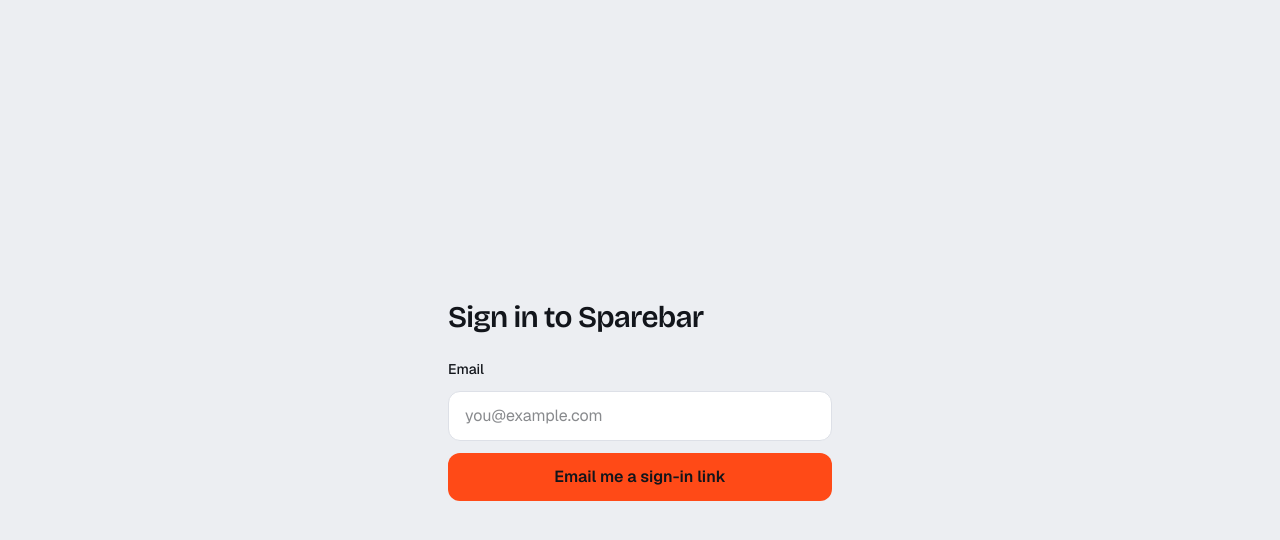
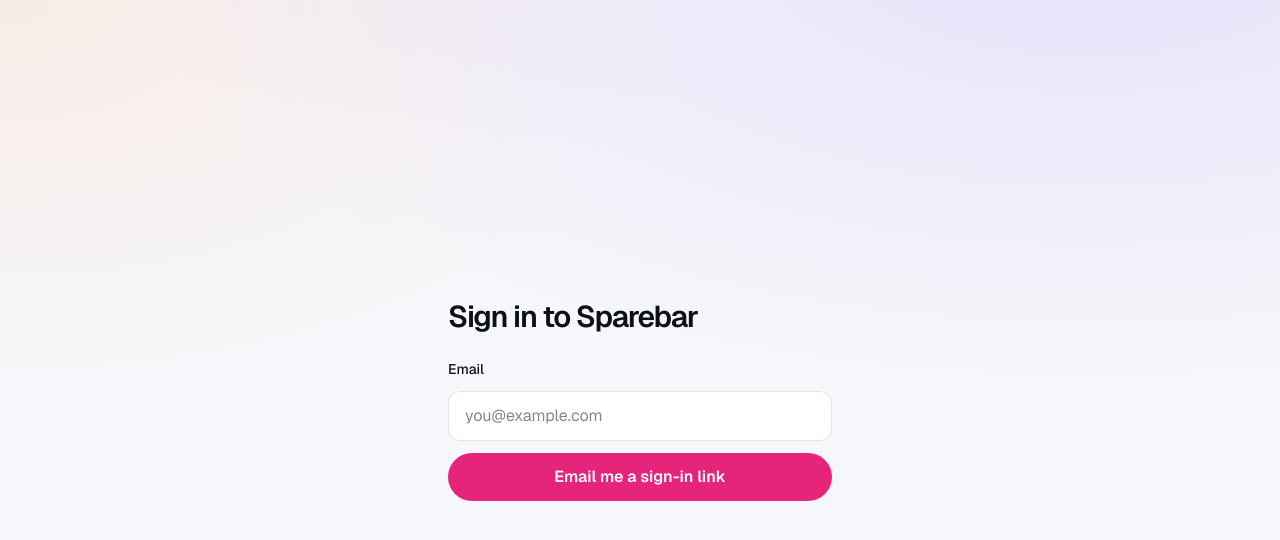
Before and after one commit to rishabhguptajs/sparebar-app, a Next.js app: page /login in a window 1280 px wide. Shown: the top 540 px of the page. Built offline with nearby package versions, Linux system fonts and the light colour scheme; no server answers.

Commit message:
Bring the bright look to the app: light tokens, Geist headings, pill buttons

```diff
--- a/src/app/globals.css
+++ b/src/app/globals.css
@@ -2,31 +2,16 @@
 
 /* Cool fog canvas, ink blue-black text, one signal orange. Dark mode keeps the same roles. */
 :root {
-  --bg: #eceef2;
+  --bg: #f6f7fa;
   --panel: #ffffff;
-  --panel-2: #f4f5f8;
-  --line: #dde0e7;
-  --ink: #12151b;
-  --ink-2: #566070;
-  --accent: #ff4a17;
-  --accent-ink: #12151b;
+  --panel-2: #eceef4;
+  --line: rgb(14 16 24 / 0.1);
+  --ink: #0e1018;
+  --ink-2: #5d6272;
+  --accent: #e5247a;
+  --accent-ink: #ffffff;
   --danger: #c4261d;
   --ok: #17794a;
-}
-
-@media (prefers-color-scheme: dark) {
-  :root {
-    --bg: #0c0e12;
-    --panel: #14171d;
-    --panel-2: #1a1e26;
-    --line: #272c36;
-    --ink: #eef0f4;
-    --ink-2: #98a1b2;
-    --accent: #ff6636;
-    --accent-ink: #0c0e12;
-    --danger: #ff7a70;
-    --ok: #4ad08c;
-  }
 }
 
 @theme inline {
@@ -42,15 +27,19 @@
   --color-ok: var(--ok);
   --font-sans: var(--font-geist-sans);
   --font-mono: var(--font-geist-mono);
-  --font-display: var(--font-display);
+  --font-display: var(--font-geist-sans);
 }
 
 html {
-  color-scheme: light dark;
+  color-scheme: light;
 }
 
 body {
-  background: var(--bg);
+  background-color: var(--bg);
+  background-image:
+    radial-gradient(60rem 28rem at 85% -8%, rgb(190 170 255 / 0.28), transparent),
+    radial-gradient(44rem 24rem at 0% 0%, rgb(255 200 170 / 0.24), transparent);
+  background-repeat: no-repeat;
   color: var(--ink);
   font-family: var(--font-geist-sans), system-ui, sans-serif;
   -webkit-font-smoothing: antialiased;
@@ -173,3 +162,7 @@ dialog::backdrop {
     animation: none;
   }
 }
+
+.font-display {
+  letter-spacing: -0.045em;
+}
--- a/src/app/layout.tsx
+++ b/src/app/layout.tsx
@@ -1,23 +1,11 @@
 import type { Metadata } from "next";
-import { Bricolage_Grotesque, Geist, Geist_Mono, Syne } from "next/font/google";
+import { Geist, Geist_Mono } from "next/font/google";
 import "./globals.css";
 import { brand } from "@/config/brand";
 
 const geistSans = Geist({
   variable: "--font-geist-sans",
   subsets: ["latin"],
-});
-
-const display = Bricolage_Grotesque({
-  variable: "--font-display",
-  subsets: ["latin"],
-  weight: ["500", "600", "700"],
-});
-
-const wide = Syne({
-  variable: "--font-wide",
-  subsets: ["latin"],
-  weight: ["700", "800"],
 });
 
 const geistMono = Geist_Mono({
@@ -46,7 +34,7 @@ export default function RootLayout({
   return (
     <html lang="en">
       <body
-        className={`${geistSans.variable} ${geistMono.variable} ${display.variable} ${wide.variable} antialiased`}
+        className={`${geistSans.variable} ${geistMono.variable} antialiased`}
       >
         {children}
       </body>
--- a/src/app/login/page.tsx
+++ b/src/app/login/page.tsx
@@ -68,7 +68,7 @@ export default function LoginPage() {
               />
               <button
                 disabled={codeState === "checking" || code.length < 6}
-                className="rounded-xl bg-accent px-4 py-3 font-semibold text-accent-ink disabled:opacity-40"
+                className="rounded-full bg-accent px-4 py-3 font-semibold text-accent-ink disabled:opacity-40"
               >
                 {codeState === "checking" ? "Checking" : "Sign in"}
               </button>
@@ -100,7 +100,7 @@ export default function LoginPage() {
               placeholder="you@example.com"
               className="rounded-xl border border-line bg-panel px-4 py-3"
             />
-            <button disabled={state === "sending"} className="rounded-xl bg-accent px-4 py-3 font-semibold text-accent-ink disabled:opacity-60">
+            <button disabled={state === "sending"} className="rounded-full bg-accent px-4 py-3 font-semibold text-accent-ink disabled:opacity-60">
               {state === "sending" ? "Sending" : "Email me a sign-in link"}
             </button>
             {state === "error" && <p role="alert" className="text-sm text-danger">That did not work. Try again in a minute.</p>}
--- a/src/components/admin-view.tsx
+++ b/src/components/admin-view.tsx
@@ -231,7 +231,7 @@ function LabCard({ stat, demo }: { stat: LabStat; demo?: boolean }) {
             className="mt-1 w-full rounded-xl border border-line bg-bg px-3 py-2 text-sm text-ink"
           />
         </label>
-        <button disabled={busy} className="rounded-xl bg-accent px-4 py-2 text-sm font-semibold text-accent-ink disabled:opacity-50">
+        <button disabled={busy} className="rounded-full bg-accent px-4 py-2 text-sm font-semibold text-accent-ink disabled:opacity-50">
           Record
         </button>
       </form>
@@ -298,7 +298,7 @@ function GrantForm({ demo }: { demo?: boolean }) {
             className="mt-1 w-full rounded-xl border border-line bg-panel px-3 py-2 text-sm text-ink"
           />
         </label>
-        <button disabled={busy} className="rounded-xl bg-accent px-4 py-2 text-sm font-semibold text-accent-ink disabled:opacity-50">
+        <button disabled={busy} className="rounded-full bg-accent px-4 py-2 text-sm font-semibold text-accent-ink disabled:opacity-50">
           Add credits
         </button>
       </form>
--- a/src/components/characters-view.tsx
+++ b/src/components/characters-view.tsx
@@ -98,7 +98,7 @@ export function CharactersView({ base, characters, portraitCredits, openNew, dem
         </div>
         <button
           onClick={() => dialog.current?.showModal()}
-          className="flex items-center gap-2 rounded-xl bg-accent px-4 py-2.5 text-sm font-semibold text-accent-ink"
+          className="flex items-center gap-2 rounded-full bg-accent px-4 py-2.5 text-sm font-semibold text-accent-ink"
         >
           <PlusIcon width={18} height={18} /> New character
         </button>
@@ -249,7 +249,7 @@ export function CharactersView({ base, characters, portraitCredits, openNew, dem
 
           <button
             disabled={busy || !name.trim()}
-            className="w-full rounded-xl bg-accent px-5 py-3 text-[15px] font-semibold text-accent-ink disabled:opacity-40"
+            className="w-full rounded-full bg-accent px-5 py-3 text-[15px] font-semibold text-accent-ink disabled:opacity-40"
           >
             {busy ? (generating ? "Generating portrait" : "Saving") : generating ? `Create with portrait for ${portraitCredits} credits` : "Save character"}
           </button>
--- a/src/components/credits-view.tsx
+++ b/src/components/credits-view.tsx
@@ -159,7 +159,7 @@ export function CreditsView({ balance, inrPerUsd, sellerStateCode, payments, act
             <p className="text-xs text-ink-2">${perCredit(p).toFixed(3)} per credit{i === PLANS.length - 1 ? ", the lowest rate" : ""}</p>
             <button
               onClick={() => open(p)}
-              className="mt-6 rounded-xl bg-accent px-4 py-2.5 text-sm font-semibold text-accent-ink"
+              className="mt-6 rounded-full bg-accent px-4 py-2.5 text-sm font-semibold text-accent-ink"
             >
               Buy {p.label}
             </button>
@@ -350,7 +350,7 @@ export function CreditsView({ balance, inrPerUsd, sellerStateCode, payments, act
 
             <button
               disabled={busy || !q}
-              className="w-full rounded-xl bg-accent px-5 py-3 text-[15px] font-semibold text-accent-ink disabled:opacity-40"
+              className="w-full rounded-full bg-accent px-5 py-3 text-[15px] font-semibold text-accent-ink disabled:opacity-40"
             >
               {busy ? "Waiting for payment" : q ? `Pay ${formatMoney(q.totalMinor, q.currency)}` : "Pay"}
             </button>
@@ -372,7 +372,7 @@ export function CreditsView({ balance, inrPerUsd, sellerStateCode, payments, act
           <div className="space-y-4 p-8 text-center">
             <p className="font-display text-3xl font-semibold">{done} credits added</p>
             <p className="text-sm text-ink-2">Your invoice is under Payments on this page.</p>
-            <button onClick={() => dialog.current?.close()} className="rounded-xl bg-accent px-5 py-2.5 text-sm font-semibold text-accent-ink">
+            <button onClick={() => dialog.current?.close()} className="rounded-full bg-accent px-5 py-2.5 text-sm font-semibold text-accent-ink">
               Done
             </button>
           </div>
--- a/src/components/library-view.tsx
+++ b/src/components/library-view.tsx
@@ -175,7 +175,7 @@ export function LibraryView({ base, jobs, demo }: Props) {
               <div className="mt-auto flex flex-col gap-2">
                 <a
                   href={open.outputs[0].downloadUrl}
-                  className="flex items-center justify-center gap-2 rounded-xl bg-accent px-4 py-2.5 text-sm font-semibold text-accent-ink"
+                  className="flex items-center justify-center gap-2 rounded-full bg-accent px-4 py-2.5 text-sm font-semibold text-accent-ink"
                 >
                   <DownloadIcon width={18} height={18} /> Download
                 </a>
--- a/src/components/print-button.tsx
+++ b/src/components/print-button.tsx
@@ -2,7 +2,7 @@
 
 export function PrintButton() {
   return (
-    <button onClick={() => window.print()} className="rounded-xl bg-accent px-4 py-2 text-sm font-semibold text-accent-ink print:hidden">
+    <button onClick={() => window.print()} className="rounded-full bg-accent px-4 py-2 text-sm font-semibold text-accent-ink print:hidden">
       Print or save as PDF
     </button>
   );
--- a/src/components/studio-view.tsx
+++ b/src/components/studio-view.tsx
@@ -273,7 +273,7 @@ export function StudioView({ base, models, characters, recent: recentProp, initi
           )}
           <button
             disabled={!canRun}
-            className="w-full rounded-xl bg-accent px-5 py-3.5 text-[15px] font-semibold text-accent-ink transition-opacity disabled:cursor-not-allowed disabled:opacity-40"
+            className="w-full rounded-full bg-accent px-5 py-3.5 text-[15px] font-semibold text-accent-ink transition-opacity disabled:cursor-not-allowed disabled:opacity-40"
           >
             {busy || running ? "Generating" : `Generate${model ? ` for ${model.credits} credits` : ""}`}
           </button>
```
